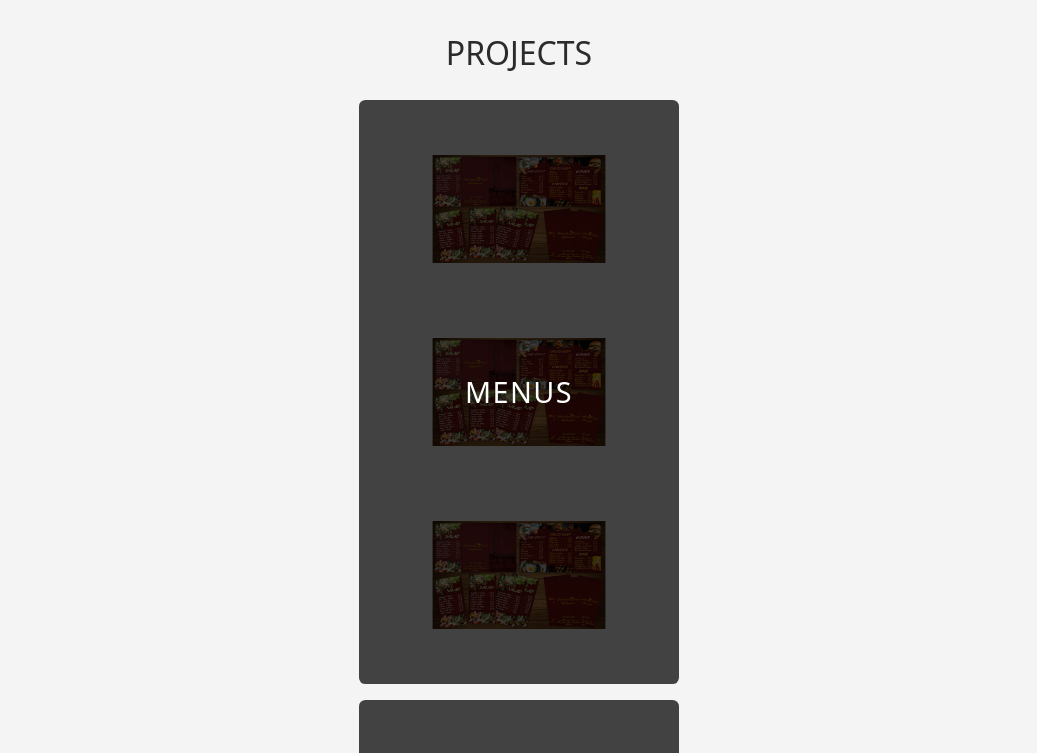
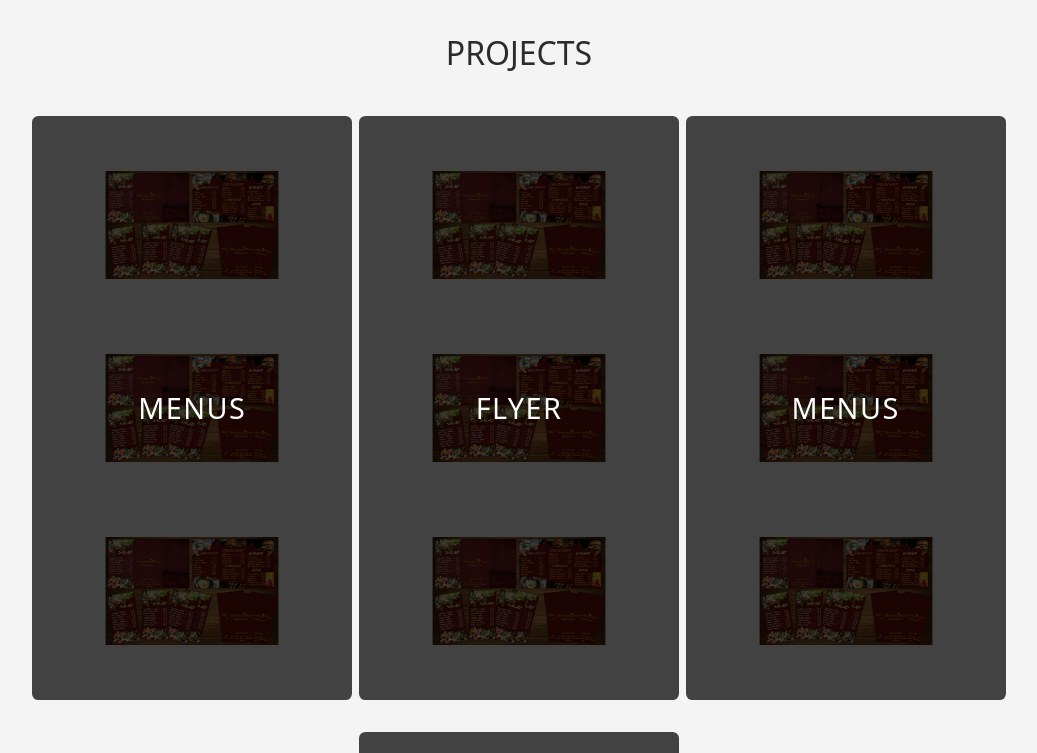
Before and after one commit to Zakaria-de/project-01, a website built with webpack: page src/html/index.html in a window 1280 px wide. Shown: the part 773-1526 px from the top of the page, without its empty margins (121-1158 px from the left). Built offline with nearby package versions, Linux system fonts and the light colour scheme; files whose address does not match are found by name.

Commit message:
to have the items inside respond the screen viewport

```diff
--- a/src/sass/layout/_main.scss
+++ b/src/sass/layout/_main.scss
@@ -2,5 +2,13 @@
     padding: 1em;
     margin: 400px;
     margin: 1em auto;
-
+    &__inner{
+        @media (min-width:50em) {
+            display: flex;
+            flex-wrap: wrap;
+            flex: 1;
+            max-width: 980px;
+            margin: 0 auto;
+        }
+    }
 }
```
